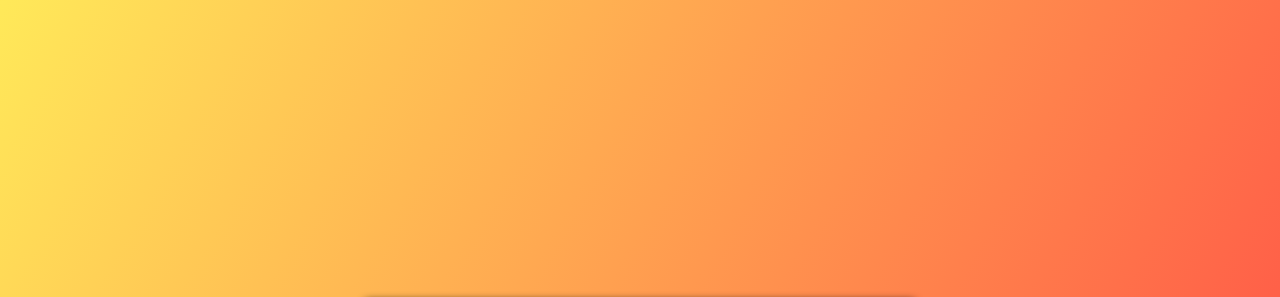
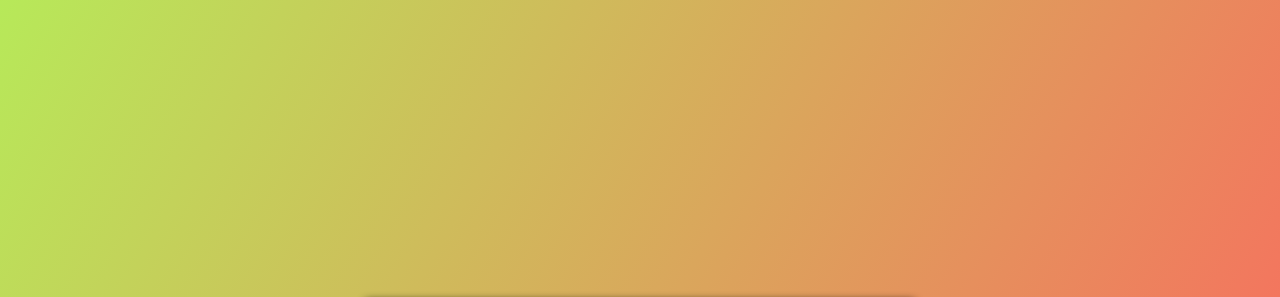
Before and after one commit to MarcosNeves19/Projeto-Relogio, a plain HTML site: page Relogio/assets/index.html in a window 1280 px wide. Shown: the top 297 px of the page. Drawn offline with nearby package versions, Linux system fonts and the light colour scheme.

Commit message:
second commit

```diff
--- a/Relogio/assets/css/style.css
+++ b/Relogio/assets/css/style.css
@@ -9,7 +9,7 @@ font-family:"Open Sans", sans-serif ;
 body {
     height: 100vh;
     font-size: large;
-    background: linear-gradient(120deg, #ffe53bd8, #ff2525da);
+    background: linear-gradient(120deg, #aae53bd8, #ff2525bb);
     display: flex;
     align-items: center;
     justify-content: center;
```
